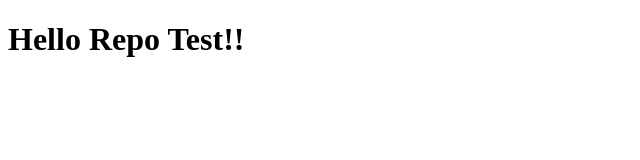
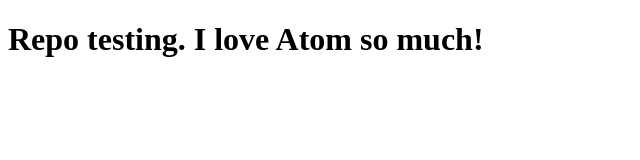
Before and after one commit to maryeskman/repo-test, a plain HTML site: page index.html in a window 1280 px wide. Shown: the whole page, without its empty margins (0-640 px from the left). Drawn offline with Linux system fonts and the light colour scheme.

Commit message:
New version of web file.

```diff
--- a/index.html
+++ b/index.html
@@ -5,6 +5,6 @@
     <title>Repository Test</title>
   </head>
   <body>
-    <h1>Hello Repo Test!!</h1>
+    <h1>Repo testing. I love Atom so much!</h1>
   </body>
 </html>
```
